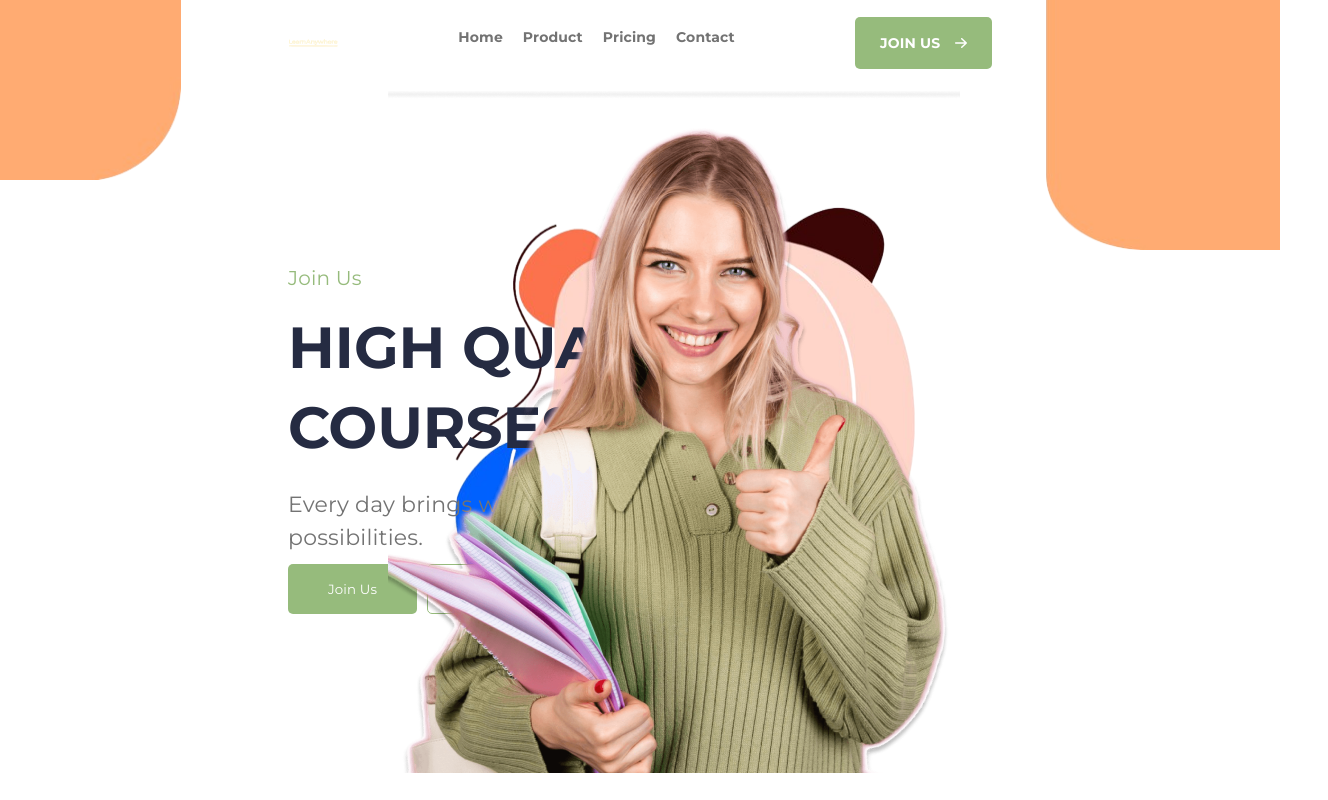
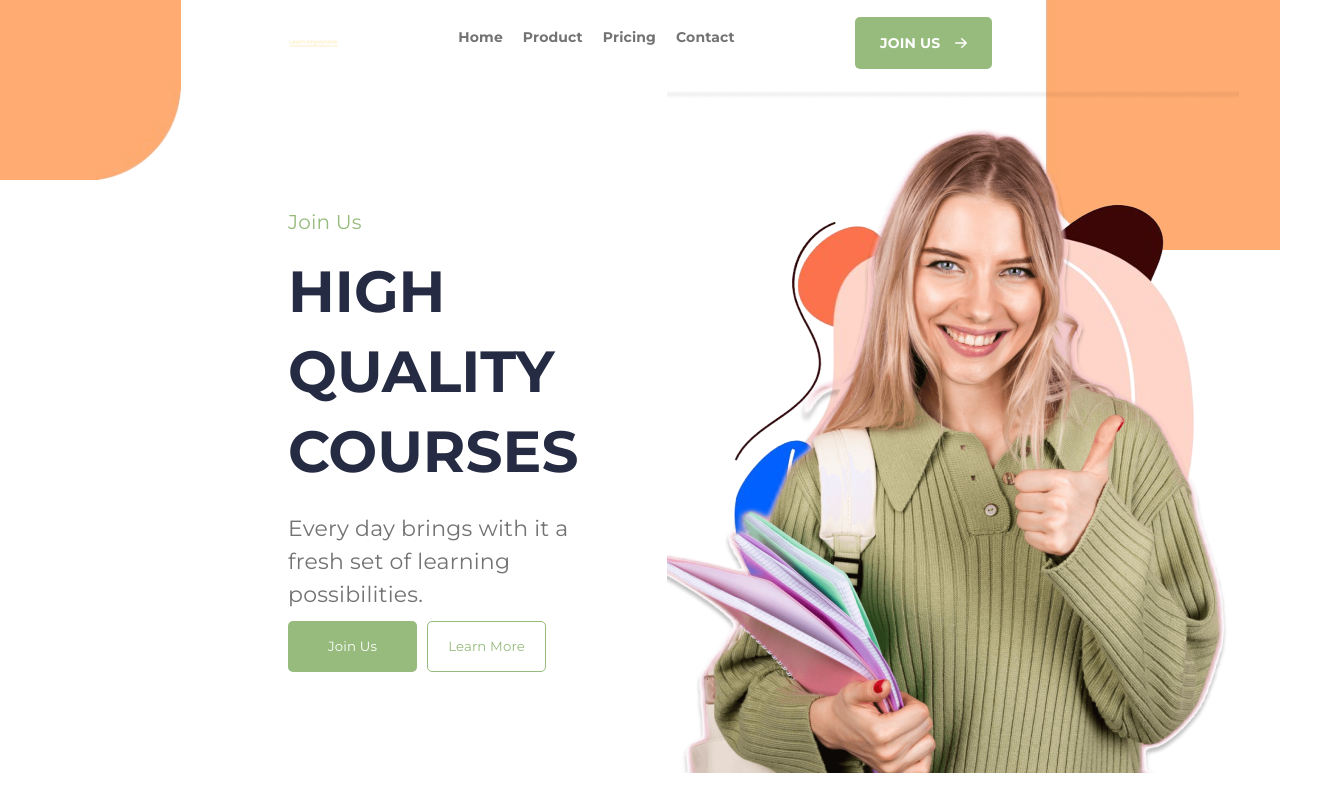
Before and after one commit to KyryloKuzmenko/language-school, a React (Vite) app: page / in a window 1280 px wide. Shown: the top 800 px of the page, 1328 px wide, since content can reach past the window. Built offline with nearby package versions, Linux system fonts and the light colour scheme.

Commit message:
fixed hero section, added picture and bground for PC

```diff
--- a/src/components/Hero/Hero.jsx
+++ b/src/components/Hero/Hero.jsx
@@ -4,6 +4,7 @@ const Hero = () => {
   return (
     <section className={`${style.heroSection} container`}>
       <div className={style.wrapHero}>
+        <div>
           <a className={style.linkJoinUs} href="#join-us">
             Join Us
           </a>
@@ -29,10 +30,28 @@ const Hero = () => {
           <p className={style.text}>
             Every day brings with it a fresh set of learning possibilities.
           </p>
-
           <div className={style.btnWrap}>
             <button className={style.joinUs}>Join Us</button>
             <button className={style.learnMore}>Learn More</button>
+          </div>
+        </div>
+        <div className={style.heroPictureWrap}>
+          <img
+            className={style.bgroundPC}
+            src="/assets/img/background-removebg-preview.png"
+            alt="background"
+            // width="570"
+            // height="470"
+          />
+          <img
+            className={style.heroImgPC}
+            srcSet="
+              /assets/img/x2/girl-person@2x.png 2x,
+              /assets/img/girl-person.png
+              "
+            src="/assets/img/girl-person.png"
+            alt="Girl Photo"
+          />
         </div>
       </div>
     </section>
--- a/src/components/Hero/Hero.module.css
+++ b/src/components/Hero/Hero.module.css
@@ -65,6 +65,10 @@
   padding: 7px 20px;
 }
 
+.heroPictureWrap {
+  display: none;
+}
+
 
 @media only screen and (min-width: 768px) {
   .heroSection{
@@ -75,20 +79,24 @@
     align-items: center;
   }
   .wrapHero {
-    max-width: 573px;
-    height: 100%;
+    align-items: center;
+    display: flex;
+    justify-content: space-between;
+  }
+  .heroPictureContainer {
+    display: none;
+  }
+
+  .heroPictureWrap {
+    min-width: 750px;
+    display: flex;
+    justify-content: center;
     align-items: center;
   }
-  .heroPictureContainer {
-    width: 700px;
+
+  .bgroundPC {
     position: absolute;
-    top: 0;
-    right: 0;
-  }
-
-  .bground {
-    width: 535px;
-    height: 460px;
+    z-index: -1;
   }
 
 
```
Lines whose indentation alone changed are shown as unchanged.
